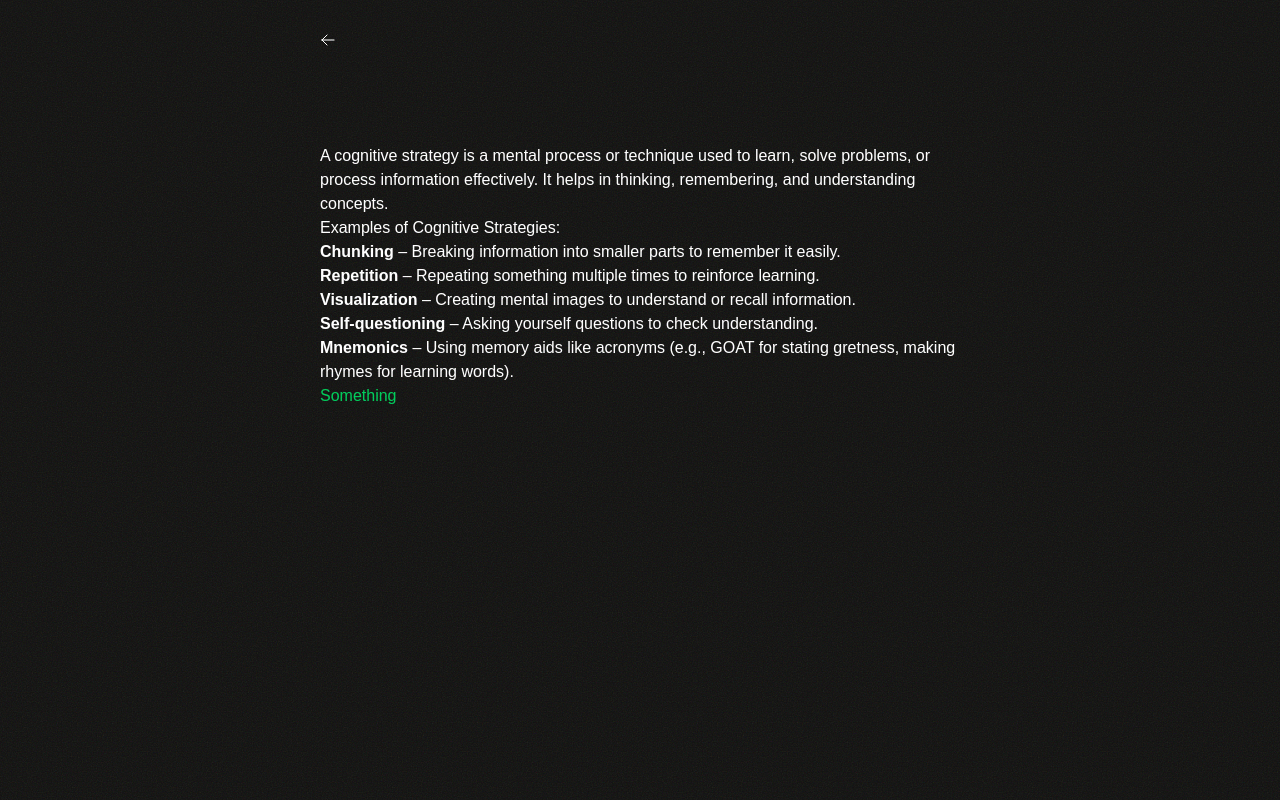
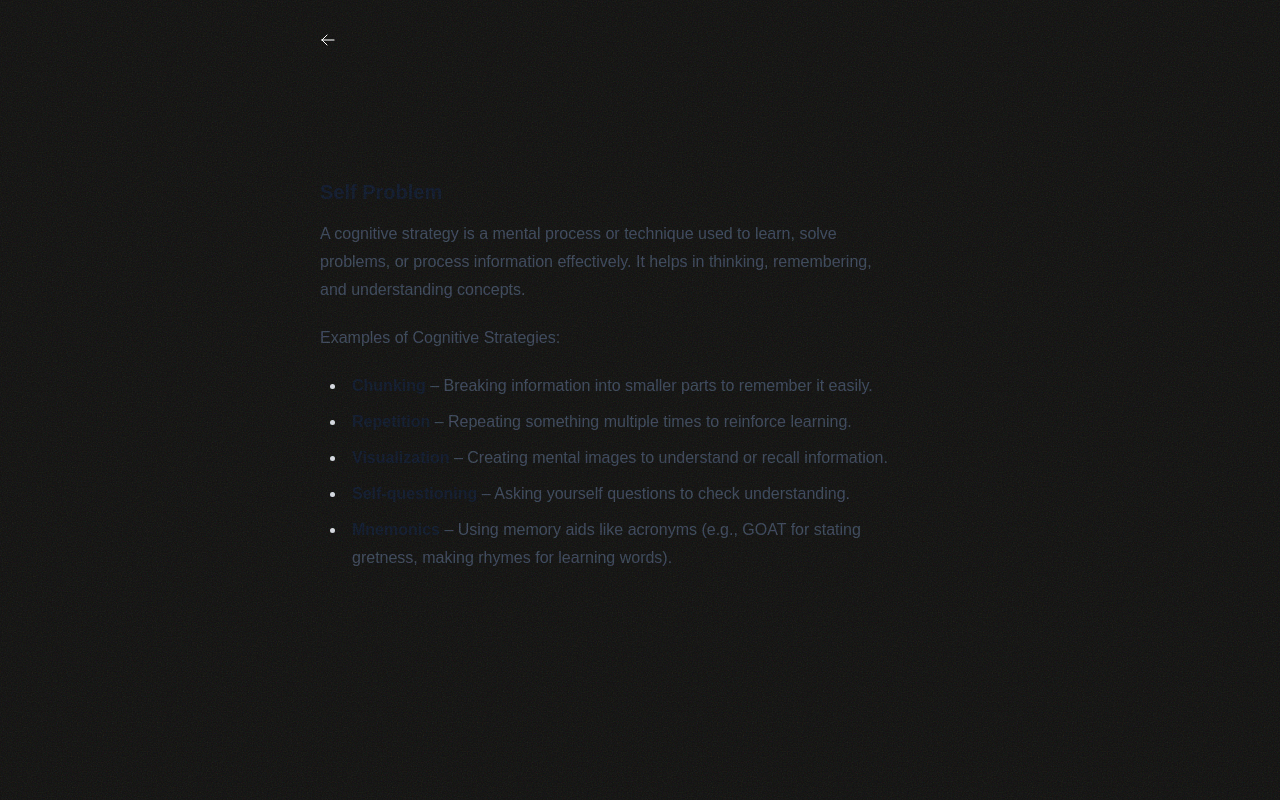
Before and after one commit to ankitmukhia/ankm, a Next.js app: page /post/congnitive-strategies in a window 1280 px wide. Built offline with nearby package versions, Linux system fonts and the light colour scheme.

Commit message:
markdown styling fix

```diff
--- a/app/globals.css
+++ b/app/globals.css
@@ -1,4 +1,5 @@
 @import "tailwindcss";
+@plugin "@tailwindcss/typography";
 
 @theme {
 	--color-body: #ffffff;
--- a/components/markdown-renderer.tsx
+++ b/components/markdown-renderer.tsx
@@ -6,7 +6,7 @@ interface Props {
 
 export const MarkdownRenderer = ({ body }: Props) => {
 	return (
-		<article className="prose">
+		<article className="prose dark:prose-invert">
 			<Markdown
 				options={{
 					overrides: {
@@ -17,7 +17,7 @@ export const MarkdownRenderer = ({ body }: Props) => {
 							component: (props) => <p className="my-2 text-base" {...props} />,
 						},
 						ul: {
-							component: (props) => <ul className="my-2 list-disc list-inside" {...props} />,
+							component: (props) => <ul className="my-2 list-disc list-inside text-white" {...props} />,
 						},
 						li: {
 							component: (props) => <li className="my-1" {...props} />,
@@ -27,8 +27,6 @@ export const MarkdownRenderer = ({ body }: Props) => {
 			>
 				{body}
 			</Markdown>
-
-			<h1 className="text-green-500">Something</h1>
 		</article>
 	)
 }
--- a/content/congnitive-strategies.md
+++ b/content/congnitive-strategies.md
@@ -4,6 +4,8 @@ description: Cognitive strategies
 publishedAt: 2025-02-21
 status: published
 ---
+
+### Self Problem
 
 A cognitive strategy is a mental process or technique used to learn, solve problems, or process information effectively. It helps in thinking, remembering, and understanding concepts.
 
--- a/package.json
+++ b/package.json
@@ -14,7 +14,6 @@
     "@heroicons/react": "^2.2.0",
     "@icons-pack/react-simple-icons": "^12.0.0",
     "@tailwindcss/postcss": "^4.0.8",
-    "@tailwindcss/typography": "^0.5.16",
     "ai": "^4.1.46",
     "clsx": "^2.1.1",
     "gray-matter": "^4.0.3",
@@ -29,6 +28,7 @@
   },
   "devDependencies": {
     "@eslint/eslintrc": "^3",
+    "@tailwindcss/typography": "^0.5.16",
     "@types/node": "^20",
     "@types/react": "^19",
     "@types/react-dom": "^19",
```
Also changed, not shown: 1 other file (tests, documents, lock files or other folders).
